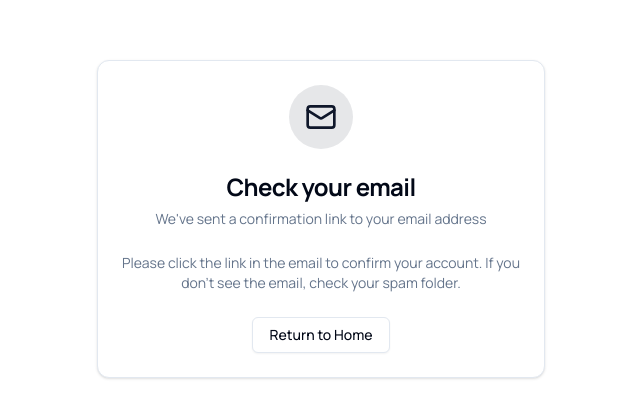
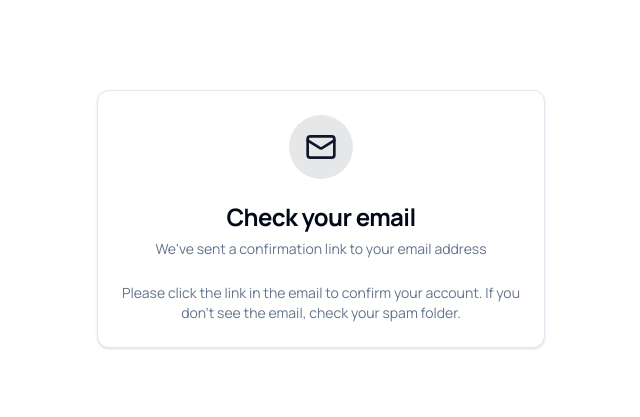
Before and after one commit to daveclinton/kenya-land-charge, a Next.js app: page /email-confirmation in a window 1280 px wide. Shown: the part 181-598 px from the top of the page, without its empty margins (319-959 px from the left). Built offline with nearby package versions, Linux system fonts and the light colour scheme; what tailwindcss-react-aria-components would draw is missing.

Commit message:
feat: add migration

```diff
--- a/app/email-confirmation/page.tsx
+++ b/app/email-confirmation/page.tsx
@@ -28,9 +28,6 @@ export default function Component() {
             don't see the email, check your spam folder.
           </p>
         </CardContent>
-        <CardFooter className="flex justify-center">
-          <Button variant="outline">Return to Home</Button>
-        </CardFooter>
       </Card>
     </div>
   );
--- a/components/SignupForm.tsx
+++ b/components/SignupForm.tsx
@@ -45,7 +45,7 @@ const SignUpForm = () => {
   useEffect(() => {
     if (state.success) {
       setAlert({ type: "success", message: state.message as string });
-      router.push("/login");
+      router.push("/email-confirmation");
     } else if (state.errors) {
       const errorMessages = Object.entries(state.errors)
         .map(([field, errors]) => `${field}: ${errors.join(", ")}`)
```
